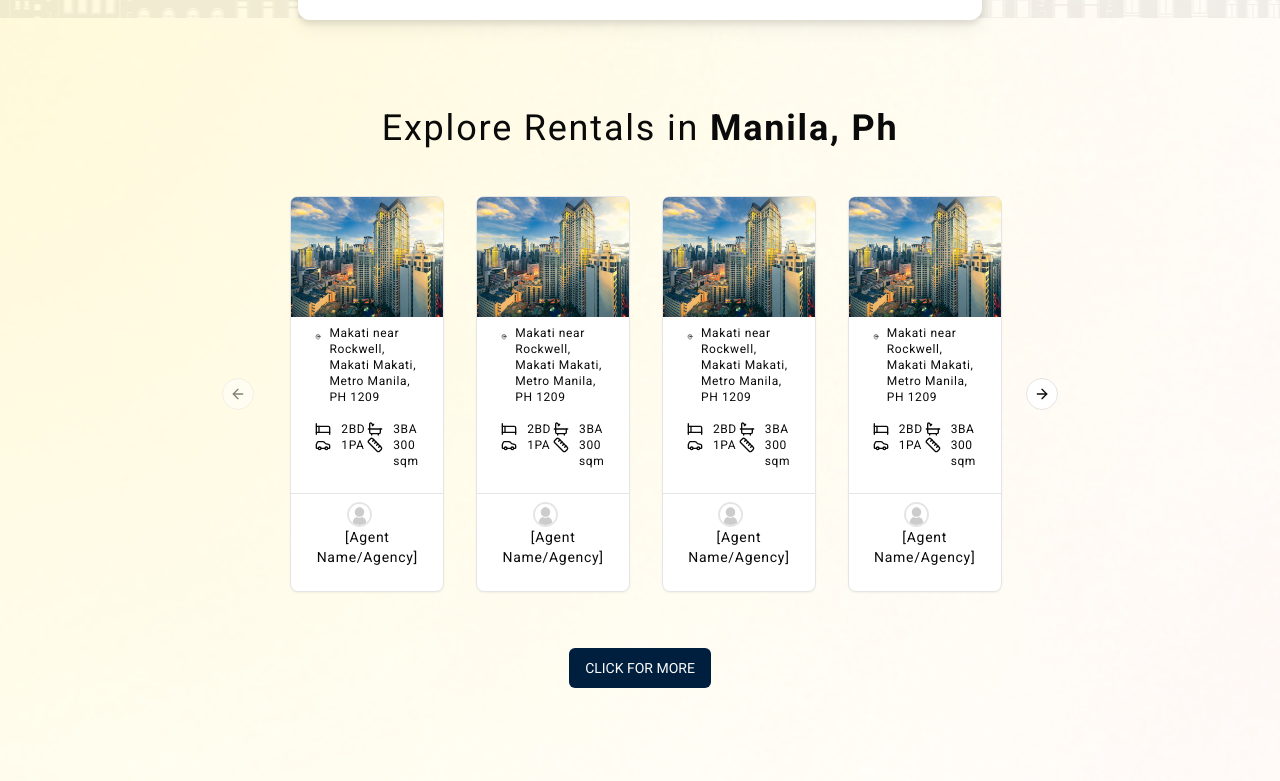
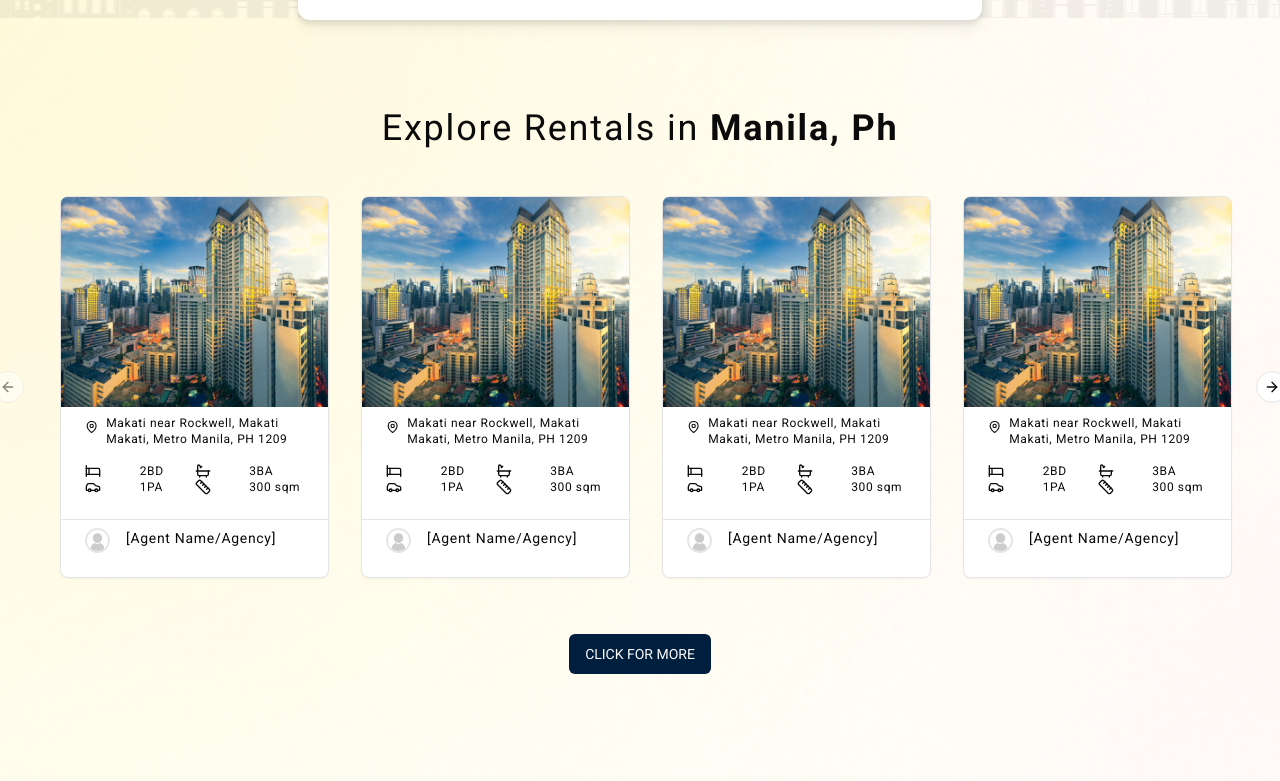
Before and after one commit to stevepabatao/zolvrr-web, a Next.js app: page / in a window 1280 px wide. Shown: the part 473-1254 px from the top of the page. Built offline with nearby package versions, Linux system fonts and the light colour scheme.

Commit message:
Put a fixed width on  the  carousel

```diff
--- a/app/ui/Properties.tsx
+++ b/app/ui/Properties.tsx
@@ -29,12 +29,12 @@ const Properties = () => {
       </div>
       <div className="flex flex-wrap items-center justify-center">
 
-        <Carousel className="mx-1 max-w-[60%] ">
+        <Carousel className="mx-1 max-w-[1200px] ">
           <CarouselContent className="-ml-1">
             {Array.from({ length: 5 }).map((_, index) => (
               <CarouselItem key={index} className="basis-3.5 md:basis-1/8 lg:basis-1/4 ">
                 <div className="p-2">
-                    <Card className="w-full max-w-[300px] mx-auto">
+                    <Card className="w-full max-w-[350px] mx-auto">
                         <Image className="mb-1 rounded-t-md object-cover transform scale-100" src={'/propimage-1.png'} alt="Property Image" width={299} height={235}/>
                         <CardContent>
                             <div className="flex w-full text-xs tracking-wider mt-2 mb-2">
```
